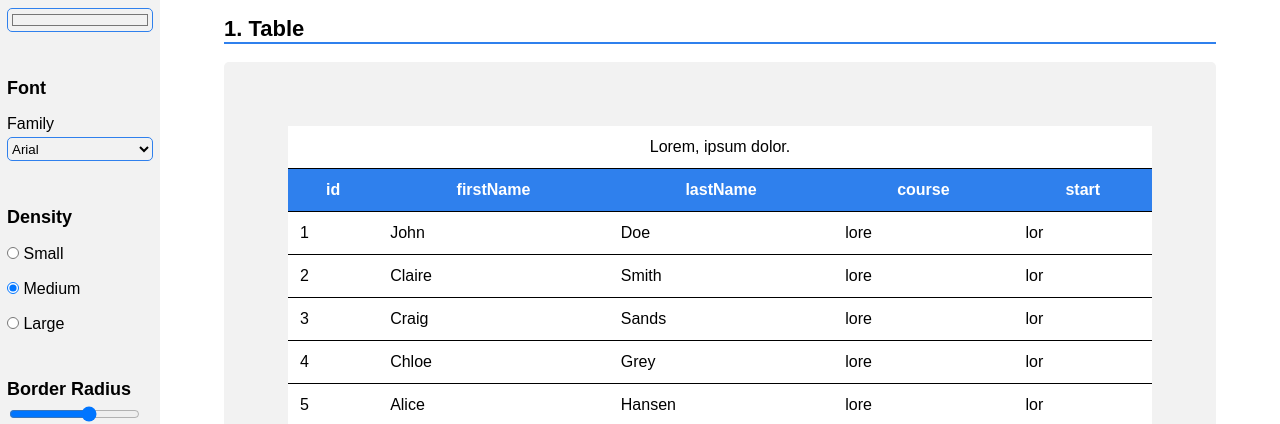
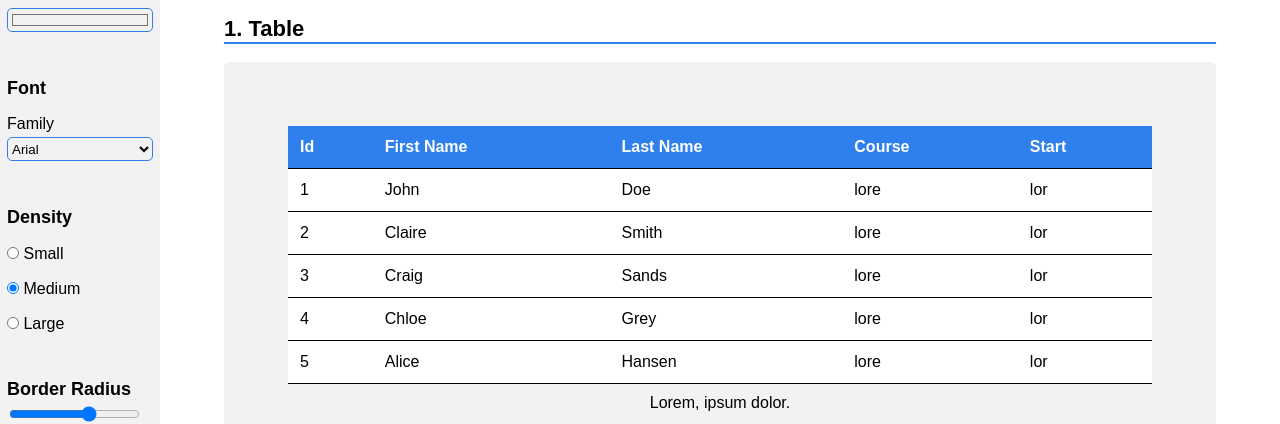
Before and after one commit to nicksincl/theme-switcher, a plain HTML site: page index.html in a window 1280 px wide. Shown: the part 383-807 px from the top of the page. Drawn offline with Linux system fonts and the light colour scheme.

Commit message:
Added js for title case of thead row in table

```diff
--- a/script.js
+++ b/script.js
@@ -73,20 +73,32 @@ function appendTable(data) {
   let newRow = thead.insertRow(-1);
   for (let val of Object.keys(data[0])) {
     let newCell = document.createElement('th');
-    newCell.innerHTML = val;
+    newCell.setAttribute('scope', 'col');
+    let cap = val.match(/[A-Z]/g);
+
+    if (cap) {
+      let indexOfCap = val.indexOf(cap);
+      let cappedFirstWord = capitaliseFirstLetter(val.slice(0, indexOfCap));
+      newCell.innerHTML = cappedFirstWord + ' ' + val.slice(indexOfCap);
+    } else {
+      newCell.innerHTML = capitaliseFirstLetter(val);
+    }
     newRow.appendChild(newCell);
   }
 
   // create tbody rows
   for (let col of data) {
     newRow = tbody.insertRow(-1);
-    console.log(col);
     for (let [index, val] of Object.values(col).entries()) {
       let newCell = newRow.insertCell(index);
       let cellText = document.createTextNode(val);
       newCell.appendChild(cellText);
     }
   }
+}
+
+function capitaliseFirstLetter(str) {
+  return str.charAt(0).toUpperCase() + str.slice(1);
 }
 
 function updateBorderRadius(event) {
--- a/table-styles.css
+++ b/table-styles.css
@@ -5,8 +5,7 @@ table {
 table,
 tr,
 th,
-td,
-caption {
+td {
   padding: 0.75rem;
   border-bottom: 1px solid var(--black-color);
   border-collapse: collapse;
@@ -14,11 +13,18 @@ caption {
   color: var(--black-color);
 }
 
-thead tr th {
+th[scope='col'] {
   background-color: var(--main-color);
   color: var(--white-color);
   border-bottom: none;
+  text-align: left;
 }
+
 thead {
   border-bottom: none;
 }
+
+caption {
+  padding: 10px;
+  caption-side: bottom;
+}
```
